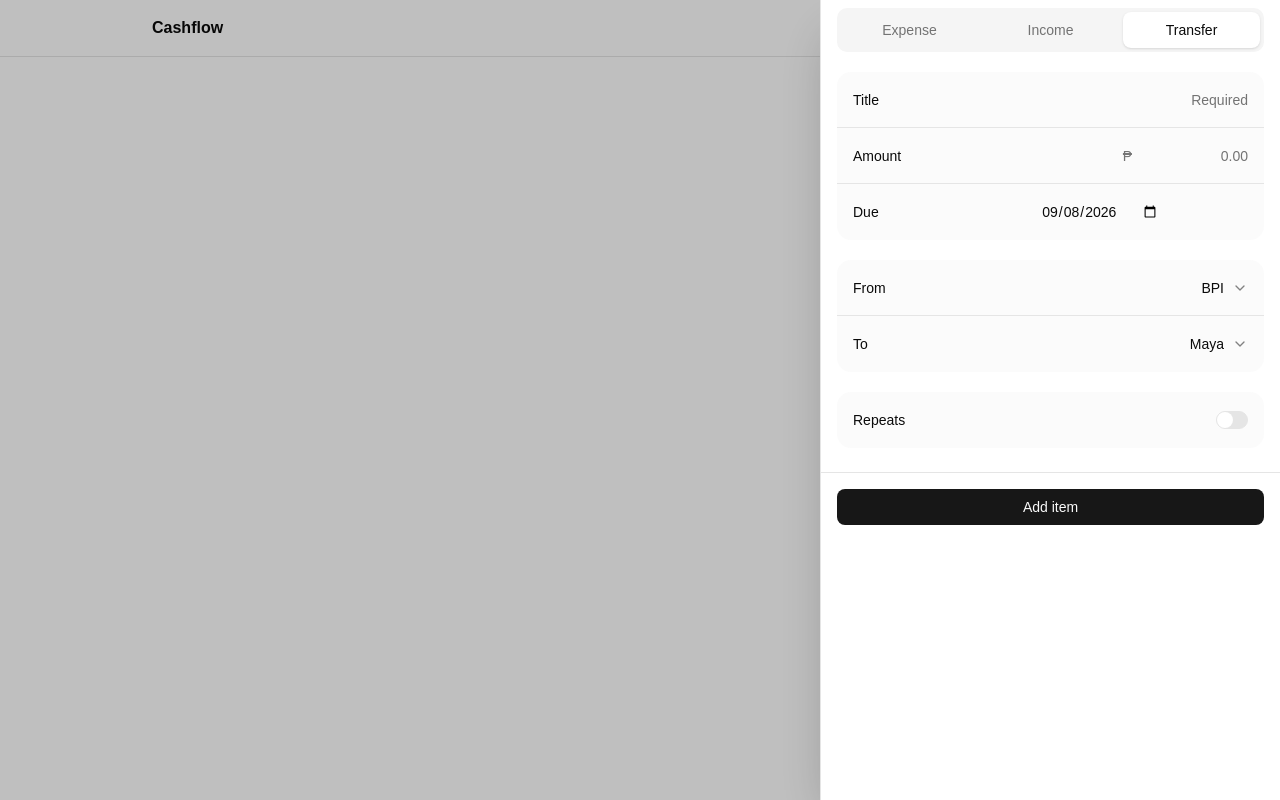
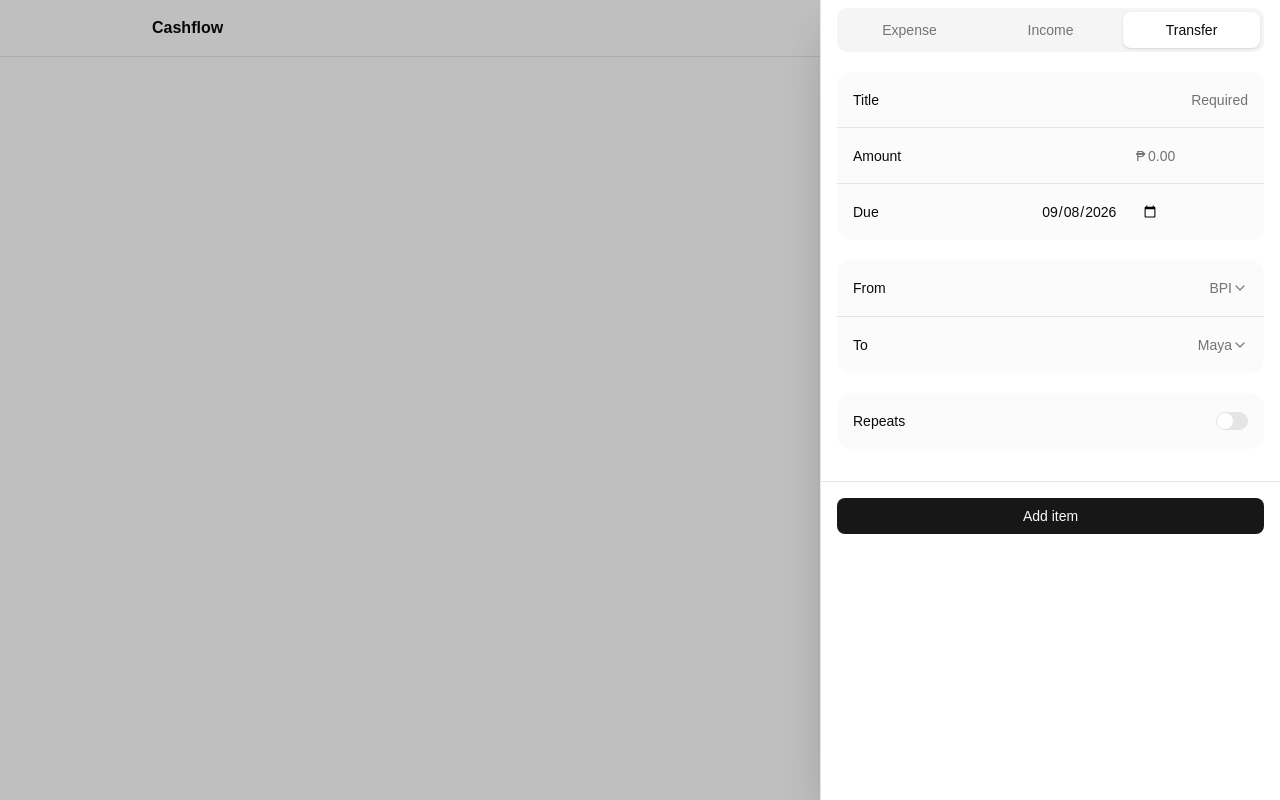
Before and after one commit to stanxaf/cashflow, a Next.js app: page /items/new in a window 1280 px wide. Both pictures are taken after a click on the button "Transfer". Built offline with nearby package versions, Linux system fonts and the light colour scheme.

Commit message:
Refine financial item editor rows

```diff
--- a/src/components/financial-item-form.tsx
+++ b/src/components/financial-item-form.tsx
@@ -22,7 +22,25 @@ import { cn } from "@/lib/utils";
 
 const rowClass = "grid min-h-14 grid-cols-[minmax(0,1fr)_minmax(0,1.2fr)] items-center gap-4 px-4";
 const inputClass = "h-9 border-0 bg-transparent px-0 text-right shadow-none focus-visible:ring-0";
-const selectTriggerClass = "ml-auto h-9 w-auto min-w-36 justify-end gap-2 border-0 bg-transparent px-0 text-right shadow-none focus:ring-0";
+const selectRowClass = "h-14 w-full rounded-none border-0 bg-transparent px-4 shadow-none focus:ring-0";
+
+function AccountSelect({ label, defaultValue, ariaLabel }: { label: string; defaultValue: string; ariaLabel: string }) {
+  return (
+    <Select defaultValue={defaultValue}>
+      <SelectTrigger className={selectRowClass} aria-label={ariaLabel}>
+        <span className="text-sm text-foreground">{label}</span>
+        <span className="ml-auto text-sm text-muted-foreground">
+          <SelectValue />
+        </span>
+      </SelectTrigger>
+      <SelectContent>
+        {accounts.map((account) => (
+          <SelectItem key={account.id} value={account.id}>{account.name}</SelectItem>
+        ))}
+      </SelectContent>
+    </Select>
+  );
+}
 
 export function FinancialItemForm({ item, onDone }: { item?: FinancialEvent; onDone?: () => void }) {
   const router = useRouter();
@@ -38,7 +56,7 @@ export function FinancialItemForm({ item, onDone }: { item?: FinancialEvent; onD
         finish();
       }}
     >
-      <div className="min-h-0 flex-1 overflow-y-auto px-4 pb-6 pt-2">
+      <div className="min-h-0 flex-1 overflow-y-auto px-4 pb-8 pt-2">
         <div className="mx-auto w-full max-w-lg space-y-5">
           <div className="grid grid-cols-3 gap-1 rounded-lg bg-muted p-1">
             {(["expense", "income", "transfer"] as EventType[]).map((value) => (
@@ -64,16 +82,18 @@ export function FinancialItemForm({ item, onDone }: { item?: FinancialEvent; onD
 
             <label className={cn(rowClass, "border-b border-border/50")}>
               <span className="text-sm">Amount</span>
-              <div className="ml-auto flex items-center gap-1 text-sm">
-                <span className="text-muted-foreground">₱</span>
+              <div className="ml-auto flex items-center text-sm">
+                <div className="relative w-28">
+                  <span className="pointer-events-none absolute inset-y-0 left-0 flex items-center text-muted-foreground">₱</span>
                   <Input
                     name="amount"
                     inputMode="decimal"
                     defaultValue={item ? item.amount / 100 : undefined}
                     placeholder="0.00"
                     required
-                  className="h-9 w-28 border-0 bg-transparent px-0 text-right shadow-none focus-visible:ring-0"
+                    className="h-9 w-full border-0 bg-transparent py-0 pl-3 pr-0 text-left shadow-none focus-visible:ring-0"
                   />
+                </div>
               </div>
             </label>
 
@@ -86,41 +106,13 @@ export function FinancialItemForm({ item, onDone }: { item?: FinancialEvent; onD
           <section className="overflow-hidden rounded-xl bg-muted/45">
             {type === "transfer" ? (
               <>
-                <div className={cn(rowClass, "border-b border-border/50")}>
-                  <span className="text-sm">From</span>
-                  <Select defaultValue={item?.fromAccountId ?? "bpi"}>
-                    <SelectTrigger className={selectTriggerClass} aria-label="From account">
-                      <SelectValue />
-                    </SelectTrigger>
-                    <SelectContent>
-                      {accounts.map((account) => <SelectItem key={account.id} value={account.id}>{account.name}</SelectItem>)}
-                    </SelectContent>
-                  </Select>
+                <div className="border-b border-border/50">
+                  <AccountSelect label="From" defaultValue={item?.fromAccountId ?? "bpi"} ariaLabel="From account" />
                 </div>
-                <div className={rowClass}>
-                  <span className="text-sm">To</span>
-                  <Select defaultValue={item?.toAccountId ?? "maya"}>
-                    <SelectTrigger className={selectTriggerClass} aria-label="To account">
-                      <SelectValue />
-                    </SelectTrigger>
-                    <SelectContent>
-                      {accounts.map((account) => <SelectItem key={account.id} value={account.id}>{account.name}</SelectItem>)}
-                    </SelectContent>
-                  </Select>
-                </div>
+                <AccountSelect label="To" defaultValue={item?.toAccountId ?? "maya"} ariaLabel="To account" />
               </>
             ) : (
-              <div className={rowClass}>
-                <span className="text-sm">Account</span>
-                <Select defaultValue={item?.accountId ?? "bpi"}>
-                  <SelectTrigger className={selectTriggerClass} aria-label="Account">
-                    <SelectValue />
-                  </SelectTrigger>
-                  <SelectContent>
-                    {accounts.map((account) => <SelectItem key={account.id} value={account.id}>{account.name}</SelectItem>)}
-                  </SelectContent>
-                </Select>
-              </div>
+              <AccountSelect label="Account" defaultValue={item?.accountId ?? "bpi"} ariaLabel="Account" />
             )}
           </section>
 
@@ -133,11 +125,12 @@ export function FinancialItemForm({ item, onDone }: { item?: FinancialEvent; onD
             </div>
 
             {repeat && (
-              <div className={rowClass}>
-                <span className="text-sm">Frequency</span>
               <Select defaultValue={item?.recurring ? "monthly" : "monthly"}>
-                  <SelectTrigger className={selectTriggerClass} aria-label="Frequency">
+                <SelectTrigger className={selectRowClass} aria-label="Frequency">
+                  <span className="text-sm text-foreground">Frequency</span>
+                  <span className="ml-auto text-sm text-muted-foreground">
                     <SelectValue />
+                  </span>
                 </SelectTrigger>
                 <SelectContent>
                   <SelectItem value="weekly">Weekly</SelectItem>
@@ -146,7 +139,6 @@ export function FinancialItemForm({ item, onDone }: { item?: FinancialEvent; onD
                   <SelectItem value="yearly">Yearly</SelectItem>
                 </SelectContent>
               </Select>
-              </div>
             )}
           </section>
 
@@ -156,7 +148,7 @@ export function FinancialItemForm({ item, onDone }: { item?: FinancialEvent; onD
                 <AlertDialogTrigger asChild>
                   <button
                     type="button"
-                    className="flex min-h-14 w-full items-center px-4 text-left text-sm font-medium text-destructive transition-colors hover:bg-muted"
+                    className="flex min-h-14 w-full items-center justify-center px-4 text-sm font-medium text-destructive transition-colors hover:bg-muted"
                   >
                     Delete item
                   </button>
```
Lines whose indentation alone changed are shown as unchanged.
